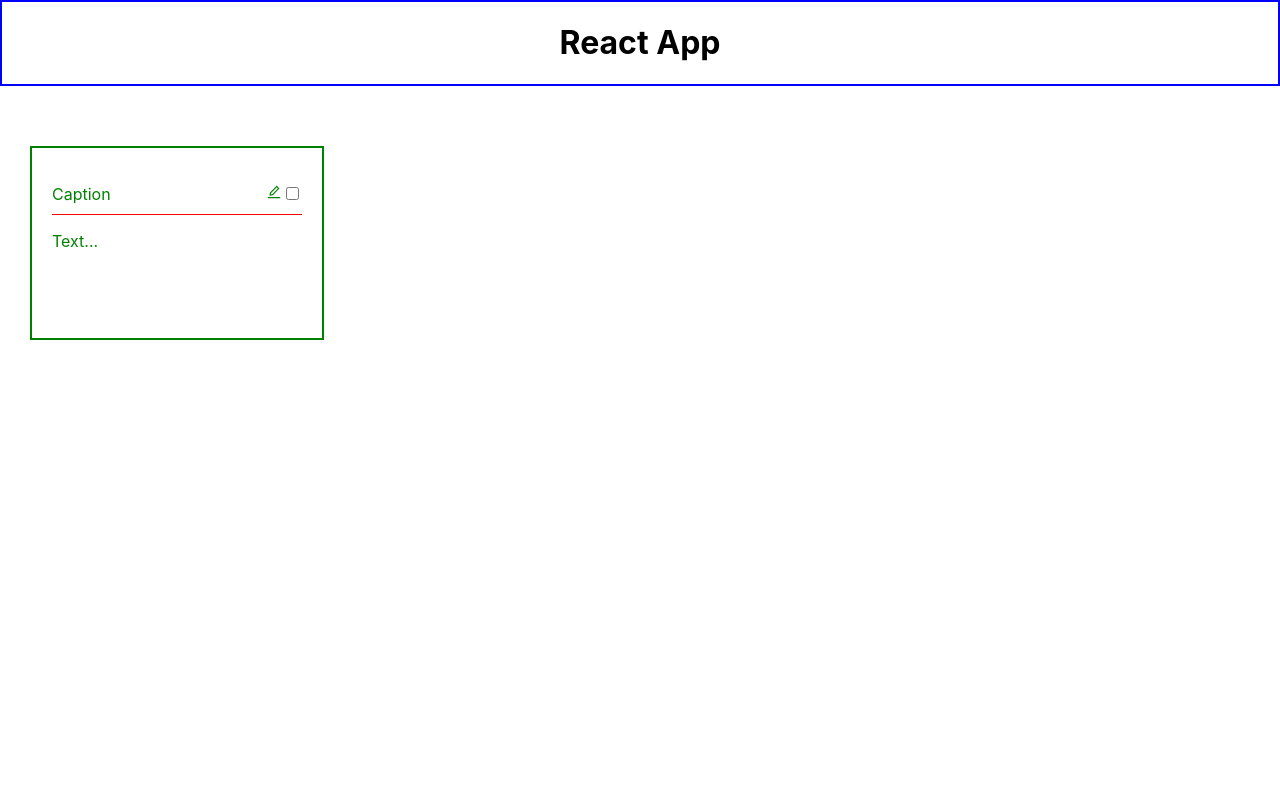
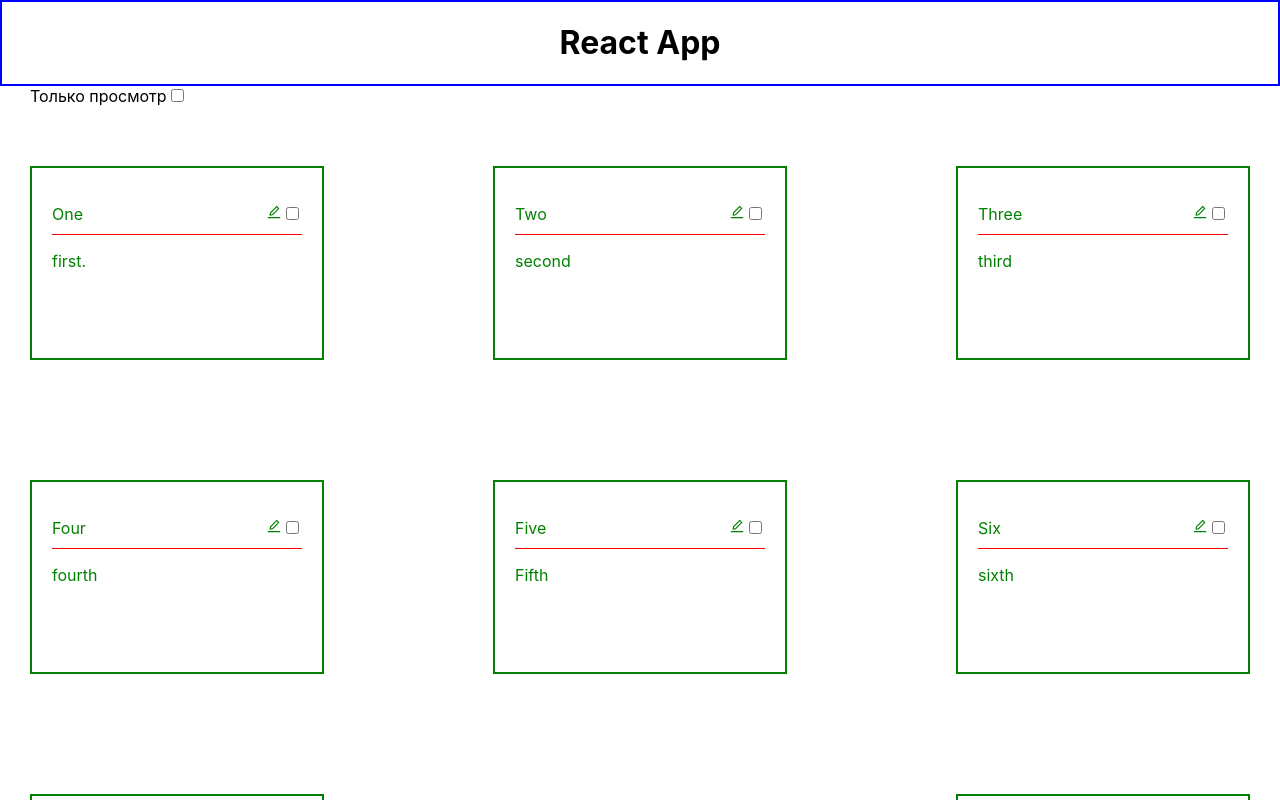
Before and after one commit to NataliaSirotko/react-course, a React (Create React App) app: page / in a window 1280 px wide. Shown: the top 800 px of the page. Built offline with nearby package versions, Linux system fonts and the light colour scheme.

Commit message:
List and Conditionals. Task4.

```diff
--- /dev/null
+++ b/src/App.css
@@ -0,0 +1,3 @@
+label {
+    margin-left: 30px;
+}
--- a/src/App.js
+++ b/src/App.js
@@ -1,64 +1,163 @@
 import React, { useState } from 'react';
-import './index.css';
+import './App.css';
 import Card from './Card';
 import Header from './Header';
 
 function App() {
-
   const [ cardState, setCardState ] = useState({
-    card: {
+    cards: [
+      {
+        id: 1,
+        caption: 'One',
+        text: 'first.',
+        checked: false,
+        edited: false
+      },
+      {
+        id: 2,
+        caption: 'Two',
+        text: 'second',
+        checked: false,
+        edited: false
+      },
+      {
+        id: 3,
+        caption: 'Three',
+        text: 'third',
+        checked: false,
+        edited: false
+      },
+      {
+        id: 4,
+        caption: 'Four',
+        text: 'fourth',
+        checked: false,
+        edited: false
+      },
+      {
+        id: 5,
+        caption: 'Five',
+        text: 'Fifth',
+        checked: false,
+        edited: false
+      },
+      {
+        id: 6,
+        caption: 'Six',
+        text: 'sixth',
+        checked: false,
+        edited: false
+      },
+      {
+        id: 7,
+        caption: 'Seven',
+        text: 'seventh',
+        checked: false,
+        edited: false
+      },
+      {
+        id: 8,
         caption: 'Caption',
         text: 'Text...',
-        checked: false
-    },
-    edited: false
+        checked: false,
+        edited: false
+      }
+    ],
+    checked: false
   });
 
-  function checkboxChange() {
+  function checkboxChange(id) {
+    const cardIndex = cardState.cards.findIndex(c => {
+      return c.id === id;
+    });
+
+    const card = {...cardState.cards[cardIndex]};
+    card.checked = !card.checked;
+
+    const cards = [...cardState.cards];
+    cards[cardIndex] = card;
     setCardState({
       ...cardState,
-      card: {
-        ...cardState.card,
-        checked: !cardState.card.checked
-      }
+      cards: cards
     });
   }
 
-  function editMode() {
+  function editMode(id) {
+    const cardIndex= cardState.cards.findIndex(c => {
+      return c.id === id;
+    });
+    const card = {...cardState.cards[cardIndex]};
+    card.checked = false;
+    card.edited = true;
+
+    const cards = [...cardState.cards];
+    cards[cardIndex] = card;
     setCardState({
-      card: {
-        ...cardState.card,
-        checked: false
-      },
-      edited: true
+      ...cardState,
+      cards: cards
     });
   }
 
-  function saveEditing(arr) {
+  function saveEditing(arr, id) {
+    const cardIndex= cardState.cards.findIndex(c => {
+      return c.id === id;
+    });
+    const card = {...arr};
+    card.checked = false;
+
+    const cards = [...cardState.cards];
+    cards[cardIndex] = card;
+
     setCardState({
-      card: {
-        ...arr,
-        checked: false
-      },
-      edited: false
+      ...cardState,
+      cards: cards
     });
   }
 
-  function cancelEditing() {
+  function cancelEditing(id) {
+    const cardIndex = cardState.cards.findIndex(c => {
+      return c.id === id;
+    });
+    const card = {...cardState.cards[cardIndex]};
+    card.edited = false;
+
+    const cards = [...cardState.cards];
+    cards[cardIndex] = card;
+
     setCardState({
       ...cardState,
-      edited: false
+      cards: cards
+    });
+  }
+
+  function mainChecked() {
+    cardState.cards.forEach(c => {
+      return c.edited = false;
+    });
+    setCardState({
+      checked: !cardState.checked,
+      cards: cardState.cards
     });
   }
 
   return (
     <div className="App">
       <Header></Header>
-      <Card className="block" data={cardState.card} edited={cardState.edited}
-        onCheckboxChange={checkboxChange}
-        onEditMode={editMode}
-        onSave={saveEditing}
-        onCancel={cancelEditing}></Card>
+      <main>
+        <label>Только просмотр
+          <input type="checkbox" checked={cardState.checked} onChange={mainChecked}  />
+        </label>
+        <div className="cardblock">
+          {cardState.cards.map(card => {
+            return <Card
+              data={card} key={card.id} checkboxMain={cardState.checked}
+              onCheckboxChange={checkboxChange}
+              onEditMode={editMode}
+              onSave={saveEditing}
+              onCancel={cancelEditing} />
+          })}
+        </div>
+      </main>
     </div>
   );
 }
--- a/src/Card/index.css
+++ b/src/Card/index.css
@@ -5,7 +5,6 @@
     padding: 20px;
     margin: 60px 30px;
     color: green;
-    display: inline-block;
     overflow: auto;
   }
   .card p:first-child {
@@ -28,3 +27,8 @@
     width: 100%;
     height: 50%;
   }
+.cardblock {
+  display: flex;
+  justify-content: space-between;
+  flex-wrap: wrap;
+}
--- a/src/Card/index.js
+++ b/src/Card/index.js
@@ -16,7 +16,7 @@ const Card = (props) => {
     });
 
     function editing() {
-      props.onEditMode();
+      props.onEditMode(props.data.id);
       setCachedState({
         cachedCard: {
           ...props.data
@@ -33,15 +33,16 @@ const Card = (props) => {
     }
 
     function saveEditing() {
-      props.onSave(cachedState.cachedCard);
+      props.onSave(cachedState.cachedCard, props.data.id);
+      setCachedState({
+        cachedCard: {}
+      });
     }
 
     function cancelEditing() {
-      props.onCancel();
+      props.onCancel(props.data.id);
       setCachedState({
-        cachedCard: {
-          ...props.data
-        }
+        cachedCard: {}
       });
     }
 
@@ -62,15 +63,15 @@ const Card = (props) => {
             <p>
                 <span >{props.data.caption}</span>
                 <span className="iconBox">
-                    <span onClick={editing}><AiOutlineEdit /></span>
-                    <input type="checkbox" checked={props.data.checked} onChange={props.onCheckboxChange} />
+                    {props.checkboxMain ? null : <span onClick={editing}><AiOutlineEdit /></span>}
+                    <input type="checkbox" checked={props.data.checked} onChange={() => props.onCheckboxChange(props.data.id)} />
                 </span>
             </p>
             <p>{props.data.text}</p>
         </div>
     );
 
-    return props.edited ? editMode : defaultMode;
+    return props.data.edited ? editMode : defaultMode;
 };
 
 export default Card;
```
